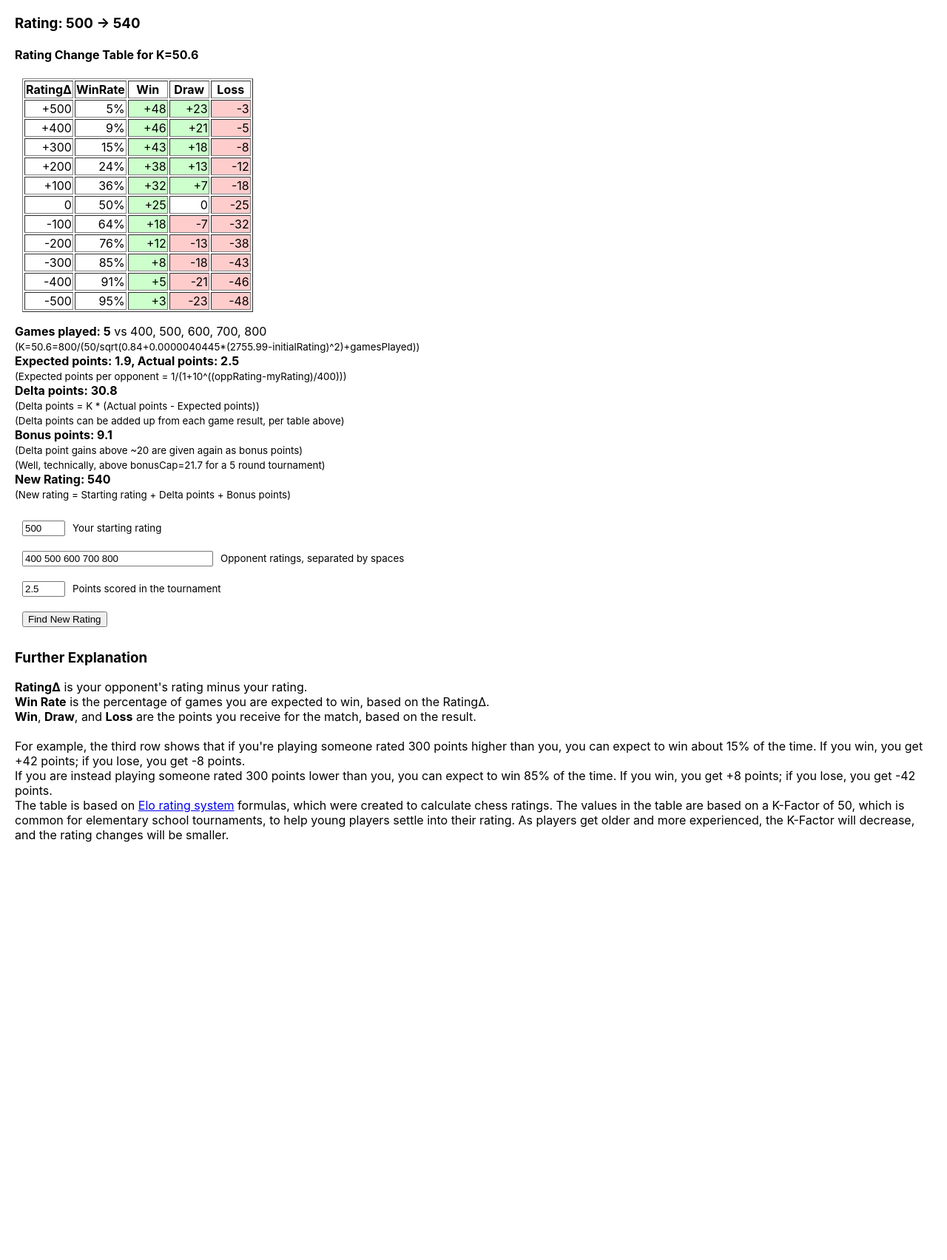
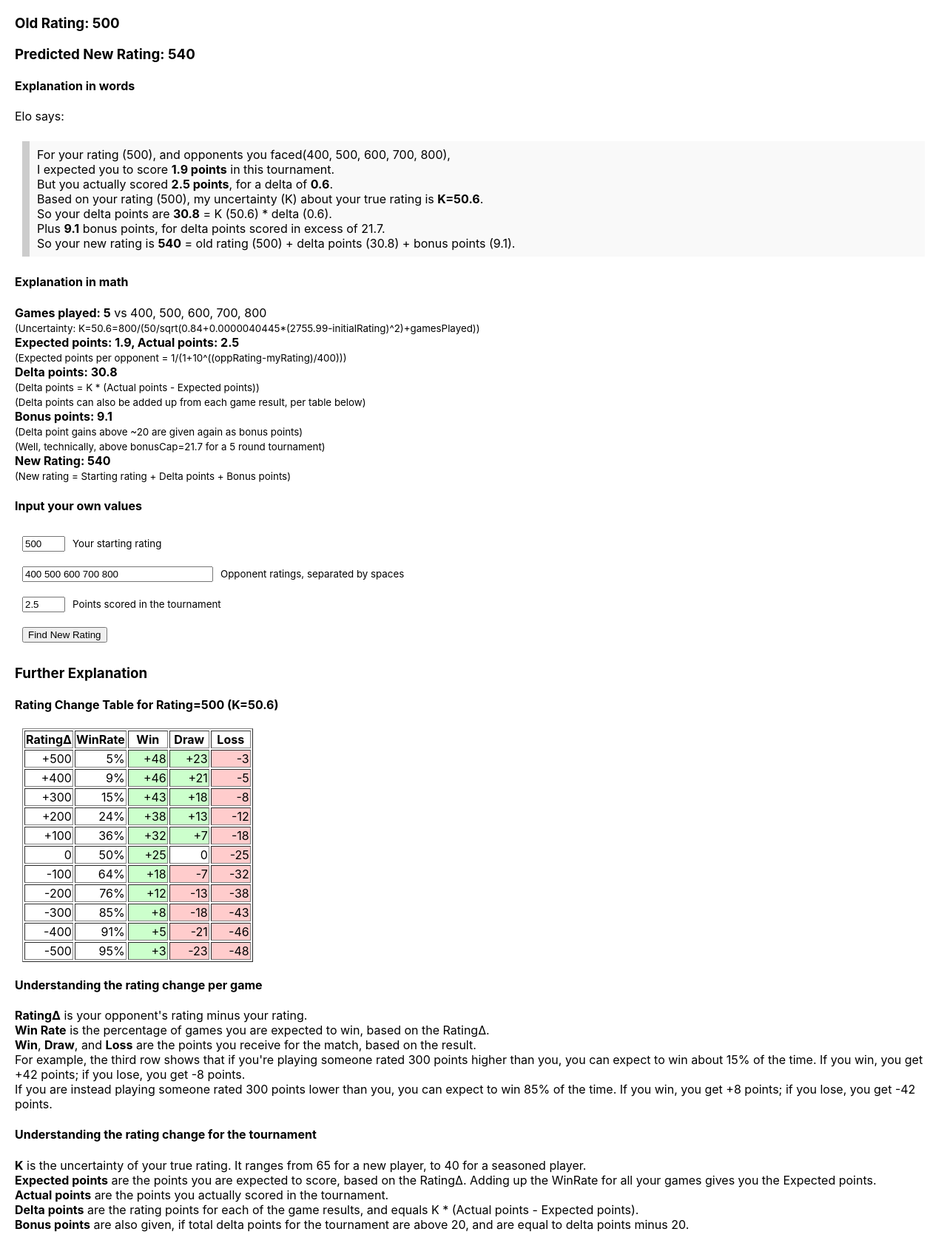
Before and after one commit to cpflames-2/onetris, a React (Create React App) app: page /ratings in a window 1280 px wide. Shown: the top 1704 px of the page at 74% size. Before the commit the page ends 1275 px from the top, so only its background shows below. Built offline with nearby package versions, Linux system fonts and the light colour scheme.

Commit message:
Rating page: fixes to layout, explanation in words

```diff
--- a/src/pages/Ratings.js
+++ b/src/pages/Ratings.js
@@ -14,7 +14,7 @@ export default function Ratings() {
   const params = new URLSearchParams(window.location.search);
   const myRating = Number(params.get('rating')) || 500;
   const oppRatings = params.get('oppRatings') || '400 500 600 700 800';
-  const actualPoints = parseFloat(params.get('points')) || 2.5;
+  const actualPoints = params.get('points') === null ? 2.5 : Number(params.get('points'));
   //const [rating, setRating] = useState(initialRating);
   //const [inputValue, setInputValue] = useState('');
   //const [changeValue, setChangeValue] = useState('');
@@ -62,41 +62,37 @@ export default function Ratings() {
 
   return (
     <div className="App" style={{ textAlign: 'left', margin: '20px' }}>
-      <h3>Rating: {myRating} → {newRating.toFixed(0)}</h3>
-      <h4>Rating Change Table for K={k.toFixed(1)}</h4>
-      <table border="1" style={{ margin: '10px' }}>
-      <thead>
-          <tr>
-            <th>RatingΔ</th>
-            <th>WinRate</th>
-            <th style={{ width: '50px', textAlign: 'center' }}>Win</th>
-            <th style={{ width: '50px', textAlign: 'center' }}>Draw</th>
-            <th style={{ width: '50px', textAlign: 'center' }}>Loss</th>
-          </tr>
-        </thead>
-        <tbody>
-          {ratingChangeTable.map((row, index) => (
-            <tr key={index}>
-            <td style={{ textAlign: 'right' }}>{fmt(row[0])}</td>
-            <td style={{ textAlign: 'right' }}>{row[1]}%</td>
-            {colorCell(row[2])}
-            {colorCell(row[3])}
-            {colorCell(row[4])}
-            </tr>
-          ))}
-        </tbody>
-      </table>
+      <h3>Old Rating: {myRating}</h3>
+      <h3>Predicted New Rating: {newRating.toFixed(0)}</h3>
 
+      <h4>Explanation in words</h4>
+      <p>Elo says:</p>
+      <blockquote style={{
+        backgroundColor: '#f9f9f9',
+        borderLeft: '10px solid #ccc',
+        margin: '1.5em 10px',
+        padding: '0.5em 10px'
+      }}>
+        For your rating ({myRating}), and opponents you faced({opponentRatings.join(', ')}),
+        <br/>I expected you to score <b>{expectedPoints.toFixed(1)} points</b> in this tournament.
+        <br/>But you actually scored <b>{actualPoints.toFixed(1)} points</b>, for a delta of <b>{(actualPoints - expectedPoints).toFixed(1)}</b>.
+        <br/>Based on your rating ({myRating}), my uncertainty (K) about your true rating is <b>K={k.toFixed(1)}</b>.
+        <br/>So your delta points are <b>{deltaPoints.toFixed(1)}</b> = K ({k.toFixed(1)}) * delta ({(actualPoints - expectedPoints).toFixed(1)}).
+        <br/>Plus <b>{bonusPoints.toFixed(1)}</b> bonus points, for delta points scored in excess of {bonusCap.toFixed(1)}.
+        <br/>So your new rating is <b>{newRating.toFixed(0)}</b> = old rating ({myRating}) + delta points ({deltaPoints.toFixed(1)}) + bonus points ({bonusPoints.toFixed(1)}).
+      </blockquote>
+
+      <h4>Explanation in math</h4>
       <p>
         <b>Games played: {gamesPlayed}</b> vs {opponentRatings.join(', ')}
-        <br/><small>(K={k.toFixed(1)}=800/(50/sqrt(0.84+0.0000040445*(2755.99-initialRating)^2)+gamesPlayed))</small>
+        <br/><small>(Uncertainty: K={k.toFixed(1)}=800/(50/sqrt(0.84+0.0000040445*(2755.99-initialRating)^2)+gamesPlayed))</small>
         <br/>
         <b>Expected points: {expectedPoints.toFixed(1)}, Actual points: {actualPoints.toFixed(1)}</b>
         <br/><small>(Expected points per opponent = 1/(1+10^((oppRating-myRating)/400)))</small>
         <br/>
         <b>Delta points: {deltaPoints.toFixed(1)}</b>
         <br/><small>(Delta points = K * (Actual points - Expected points))</small>
-        <br/><small>(Delta points can be added up from each game result, per table above)</small>
+        <br/><small>(Delta points can also be added up from each game result, per table below)</small>
         <br/>
         <b>Bonus points: {bonusPoints.toFixed(1)}</b>
         <br/><small>(Delta point gains above ~20 are given again as bonus points)</small>
@@ -106,7 +102,7 @@ export default function Ratings() {
         <br/><small>(New rating = Starting rating + Delta points + Bonus points)</small>
       </p>
 
-
+      <h4>Input your own values</h4>
 
       {/* <form onSubmit={handleSubmit} style={{ marginBottom: '20px' }}> */}
       <form style={{ marginBottom: '20px' }}>
@@ -139,21 +135,57 @@ export default function Ratings() {
       </form>
 
       <h3>Further Explanation</h3>
+
+      <h4>Rating Change Table for Rating={myRating} (K={k.toFixed(1)})</h4>
+      <table border="1" style={{ margin: '10px' }}>
+      <thead>
+          <tr>
+            <th>RatingΔ</th>
+            <th>WinRate</th>
+            <th style={{ width: '50px', textAlign: 'center' }}>Win</th>
+            <th style={{ width: '50px', textAlign: 'center' }}>Draw</th>
+            <th style={{ width: '50px', textAlign: 'center' }}>Loss</th>
+          </tr>
+        </thead>
+        <tbody>
+          {ratingChangeTable.map((row, index) => (
+            <tr key={index}>
+            <td style={{ textAlign: 'right' }}>{fmt(row[0])}</td>
+            <td style={{ textAlign: 'right' }}>{row[1]}%</td>
+            {colorCell(row[2])}
+            {colorCell(row[3])}
+            {colorCell(row[4])}
+            </tr>
+          ))}
+        </tbody>
+      </table>
+
+      <h4>Understanding the rating change per game</h4>
       <p>
-        <b>RatingΔ</b> is your opponent's rating minus your rating.<br/>
-        <b>Win Rate</b> is the percentage of games you are expected to win, based on the RatingΔ.<br/>
-        <b>Win</b>, <b>Draw</b>, and <b>Loss</b> are the points you receive for the match, based on the result.<br/>
+        <b>RatingΔ</b> is your opponent's rating minus your rating.
+        <br/>
+        <b>Win Rate</b> is the percentage of games you are expected to win, based on the RatingΔ.
+        <br/>
+        <b>Win</b>, <b>Draw</b>, and <b>Loss</b> are the points you receive for the match, based on the result.
         <br/>
         For example, the third row shows that if you're playing someone rated 300 points higher than you,
         you can expect to win about 15% of the time.  If you win, you get +42 points; if you lose, you get -8 points.
         <br/>
         If you are instead playing someone rated 300 points lower than you, you can expect to win 85% of the time.
         If you win, you get +8 points; if you lose, you get -42 points.
+      </p>
+
+      <h4>Understanding the rating change for the tournament</h4>
+      <p>
+        <b>K</b> is the uncertainty of your true rating. It ranges from 65 for a new player, to 40 for a seasoned player.
         <br/>
-        The table is based on <a href="https://en.wikipedia.org/wiki/Elo_rating_system">Elo rating system</a> formulas,
-        which were created to calculate chess ratings. The values in the table are based on a K-Factor of 50,
-        which is common for elementary school tournaments, to help young players settle into their rating.
-        As players get older and more experienced, the K-Factor will decrease, and the rating changes will be smaller.
+        <b>Expected points</b> are the points you are expected to score, based on the RatingΔ. Adding up the WinRate for all your games gives you the Expected points.
+        <br/>
+        <b>Actual points</b> are the points you actually scored in the tournament.
+        <br/>
+        <b>Delta points</b> are the rating points for each of the game results, and equals K * (Actual points - Expected points).
+        <br/>
+        <b>Bonus points</b> are also given, if total delta points for the tournament are above 20, and are equal to delta points minus 20.
       </p>
 
     </div>
```
